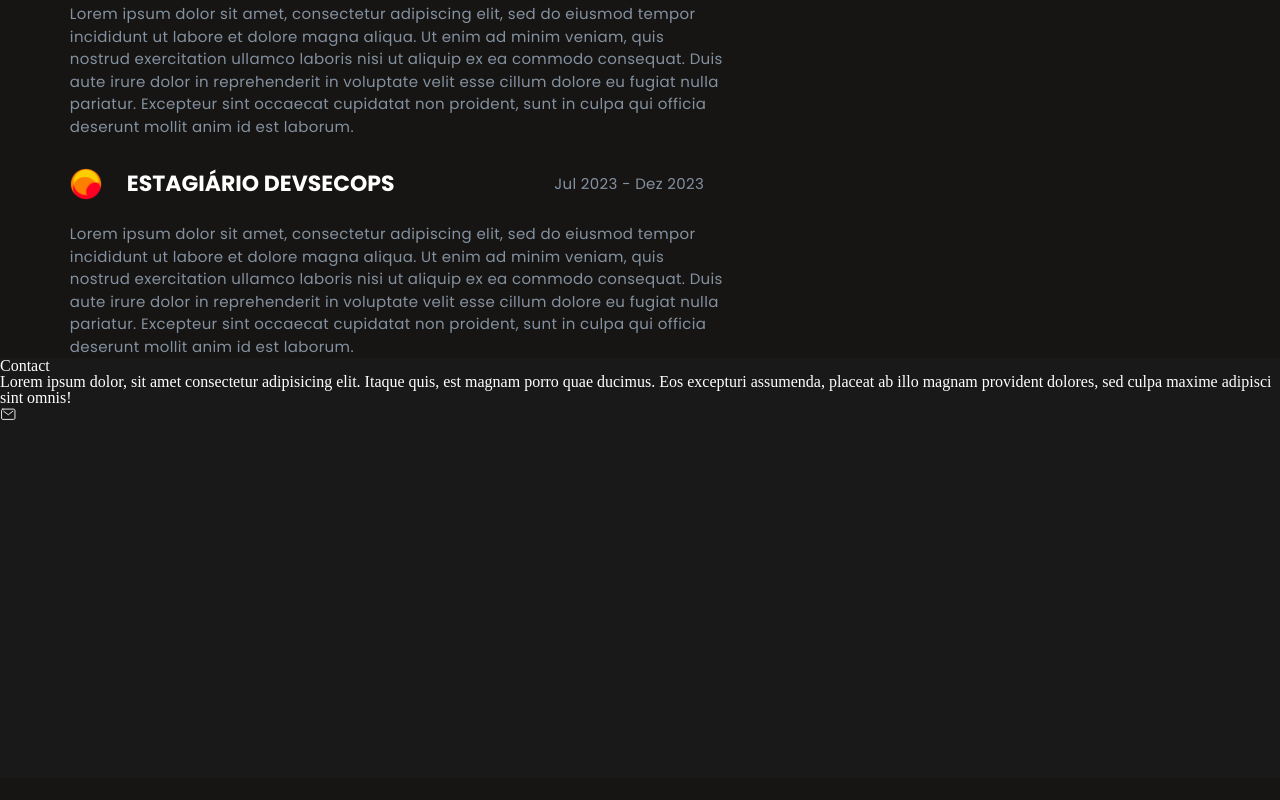
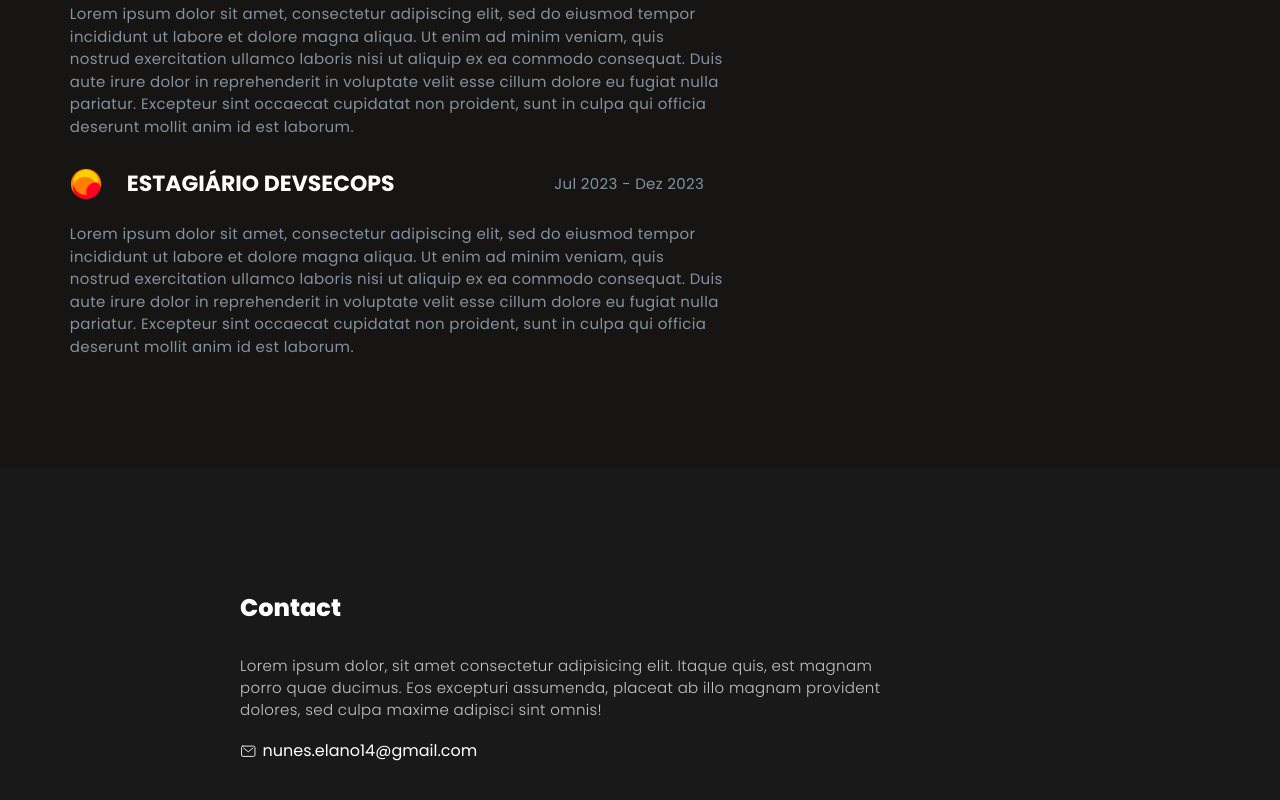
Before and after one commit to elanonc/Portfolio, a React (Vite) app in the folder portfolio/: page / in a window 1280 px wide. Shown: the part 1694-2494 px from the top of the page. Before the commit the page ends 2472 px from the top, so only its background shows below. Built offline with nearby package versions, Linux system fonts and the light colour scheme.

Commit message:
ajustes na seção do footer

```diff
--- a/portfolio/src/pages/footer/footer.css
+++ b/portfolio/src/pages/footer/footer.css
@@ -1,5 +1,28 @@
-footer {
+.footer {
+    display: flex;
+    flex-direction: column;
+    justify-content: center;
+    align-items: center;
     background-color: #191919;
     height: 420px;
-    width: 100vw;
+    margin-top: 110px;
 }
+
+.footer-container {
+    width: 800px;
+    display: flex;
+    flex-direction: column;
+    font-family: 'Poppins', sans-serif;
+}
+
+.footer-container .custom-text {
+    margin-top: 35px;
+    margin-bottom: 22px;
+    color: #C5C5C5;
+}
+
+.email-container {
+    display: flex;
+    flex-direction: row;
+    gap: 5.5px;
+}
--- a/portfolio/src/pages/footer/footer.tsx
+++ b/portfolio/src/pages/footer/footer.tsx
@@ -1,20 +1,23 @@
 import React from 'react';
 import "./footer.css";
 import email from '../../assets/email.svg'
+import CustomTitle from '../../components/title/title';
+import CustomText from '../../components/text/text';
 
 const PortfolioFooter: React.FC = () => {
   return (
-    <footer>
-        <h4>Contact</h4>
-        <p>
-          Lorem ipsum dolor, sit amet consectetur adipisicing elit. Itaque quis, est magnam porro quae ducimus. Eos excepturi assumenda, placeat ab illo magnam provident dolores, sed culpa maxime adipisci sint omnis!
-        </p>
+    <footer className='footer'>
+      <div className="footer-container">
+        <CustomTitle text="Contact" size="24px"/>
+        <CustomText text="Lorem ipsum dolor, sit amet consectetur adipisicing elit. Itaque quis, est magnam porro quae ducimus. Eos excepturi assumenda, placeat ab illo magnam provident dolores, sed culpa maxime adipisci sint omnis!" size="15px"/>
         <div className="email-container">
           <img src={email} alt="icon de email" />
+          <p>nunes.elano14@gmail.com</p>
         </div>
         <div className="social-medias-container">
 
         </div>
+      </div>
     </footer>
   );
 };
```
